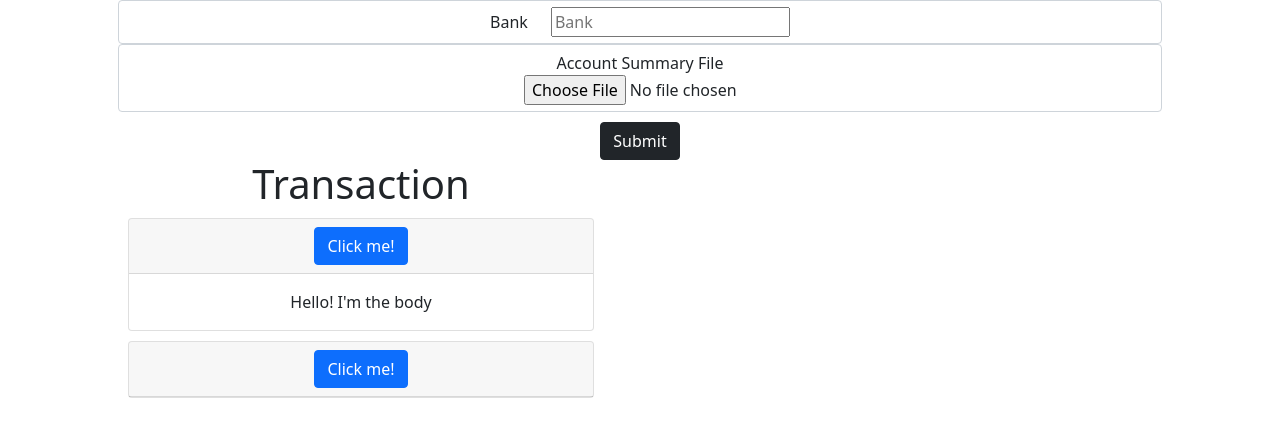
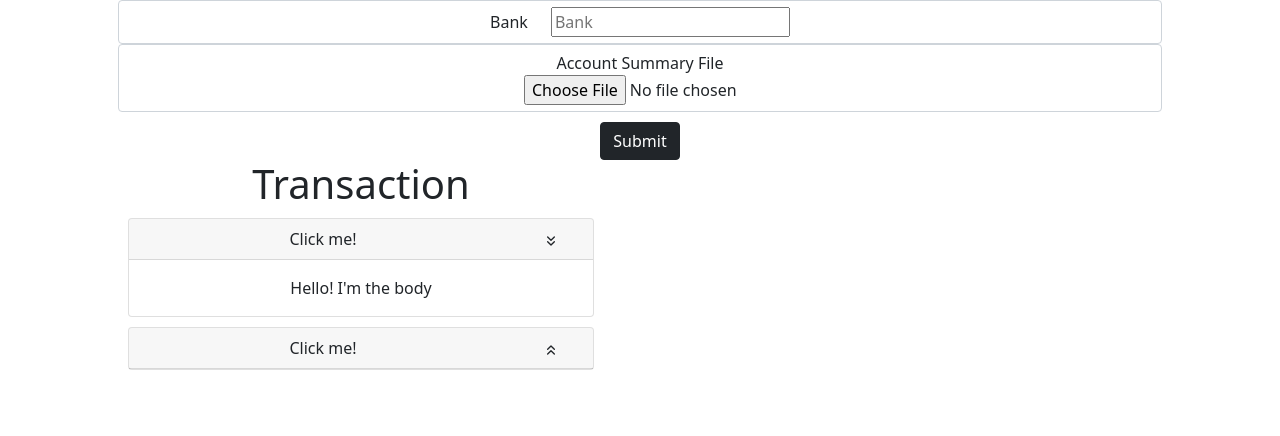
Before and after one commit to akashkmr27089/BankStatementProcessing, a React (Create React App) app in the folder Frontend/: page / in a window 1280 px wide. Shown: the top 436 px of the page. Built offline with nearby package versions, Linux system fonts and the light colour scheme.

Commit message:
Toggle Fix
React Toggle Fix

```diff
--- a/Frontend/package.json
+++ b/Frontend/package.json
@@ -15,7 +15,10 @@
     "react-bootstrap": "^1.6.0",
     "react-chartjs-2": "^3.0.3",
     "react-dom": "^17.0.2",
+    "react-icons": "^4.2.0",
     "react-scripts": "4.0.3",
+    "semantic-ui-css": "^2.4.1",
+    "semantic-ui-react": "^2.0.3",
     "web-vitals": "^1.1.2"
   },
   "scripts": {
--- a/Frontend/src/components/Detatable/tabToExpand.js
+++ b/Frontend/src/components/Detatable/tabToExpand.js
@@ -1,23 +1,28 @@
 import React from 'react'
+import { useState } from 'react'
 import { Accordion, Card, useAccordionToggle } from 'react-bootstrap'
+import { FiChevronsDown, FiChevronsUp } from 'react-icons/fi';
+
 
 const CustomToggle = ({ children, eventKey }) => {
-    const decoratedOnClick = useAccordionToggle(eventKey, () =>
-        console.log('totally custom!'),
+    const [EventKey, setEventKey] = useState((parseInt(eventKey)));
+    console.log(" This is test ");
+    const decoratedOnClick = useAccordionToggle(eventKey, (e) => { setEventKey(EventKey + 1) }
     );
 
     return (
-        <button
-            type="button"
-            className="btn btn-primary"
-            onClick={decoratedOnClick}
-        >
-            {children}
-        </button>
+        <div className="row">
+            <div className="AccordianContent col-10">
+                {children}
+            </div>
+            <div className="AccordianArrow col-2">
+                {(!({ EventKey }.EventKey % 2)) && <FiChevronsDown style={{ cursor: 'pointer' }} onClick={decoratedOnClick} /> || ({ EventKey }.EventKey % 2) && <FiChevronsUp style={{ cursor: 'pointer' }} onClick={decoratedOnClick} />}
+            </div>
+        </div>
     );
 }
 
-const TabToExpand = () => {
+const TabToExpand = ({ defaultActiveKey, ToggleCustom, Body, openOrClose }) => {
     // const [isExpanded, setIs]
     return (
         <>
```
Also changed, not shown: 1 other file (tests, documents, lock files or other folders).
